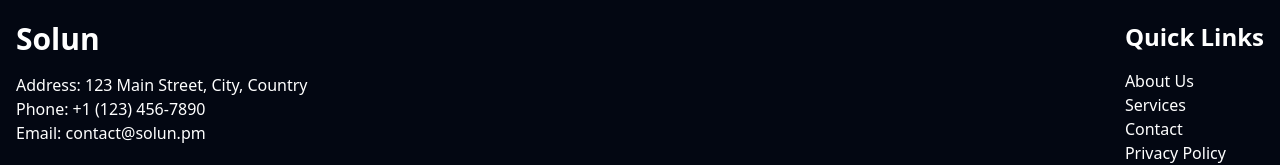
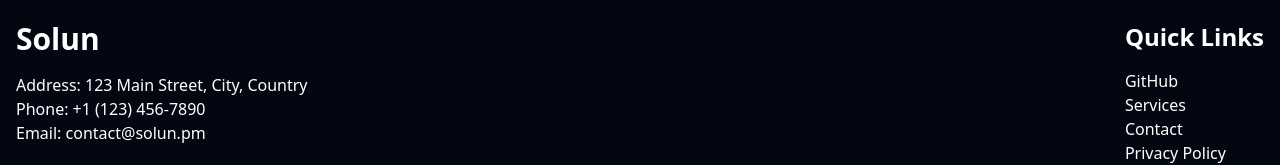
Before and after one commit to yd-915/solun, a Next.js app: page / in a window 1280 px wide. Shown: the part 1575-1740 px from the top of the page. Built offline with nearby package versions, Linux system fonts and the light colour scheme.

Commit message:
Minimal Design Changes on footer

```diff
--- a/components/footer.tsx
+++ b/components/footer.tsx
@@ -16,7 +16,7 @@ const Footer = () => {
           <div className="text-white">
             <h3 className="text-2xl font-bold mb-4">Quick Links</h3>
             <ul>
-              <li><a href="/about" className="hover:text-blue-300 transition duration-200">About Us</a></li>
+              <li><a href="https://github.com/solun-pm" target='_blank' className="hover:text-blue-300 transition duration-200">GitHub</a></li>
               <li><a href="/services" className="hover:text-blue-300 transition duration-200">Services</a></li>
               <li><a href="/contact" className="hover:text-blue-300 transition duration-200">Contact</a></li>
               <li><a href="/privacy" className="hover:text-blue-300 transition duration-200">Privacy Policy</a></li>
```
